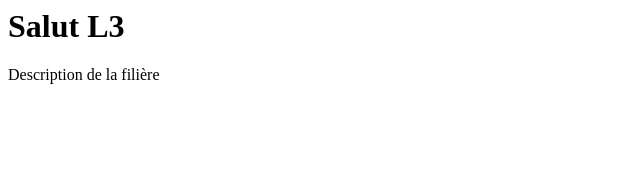
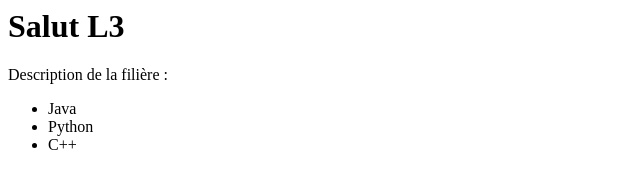
Before and after one commit to rndvoolinks/application, a plain HTML site: page index.html in a window 1280 px wide. Shown: the whole page, without its empty margins (0-640 px from the left). Drawn offline with Linux system fonts and the light colour scheme.

Commit message:
second modif de index.html

```diff
--- a/index.html
+++ b/index.html
@@ -8,7 +8,12 @@
 <div class="back">
 <h1>Salut L3</h3>
 <p>
-Description de la filière
+Description de la filière :<br>
+<ul>
+<li>Java</li>
+<li>Python</li>
+<li>C++</li>
+</ul>
 </p>
 </div>
 </body>
```
